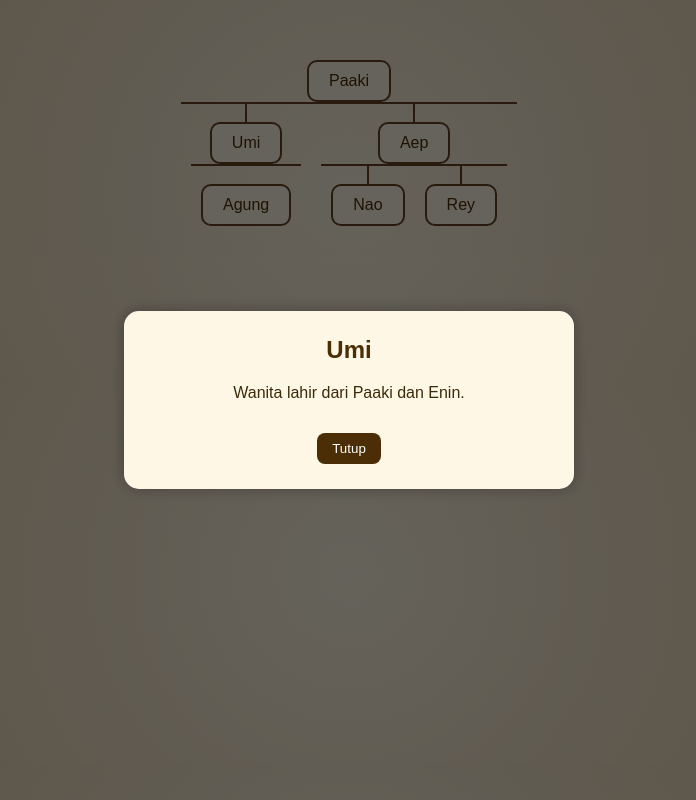
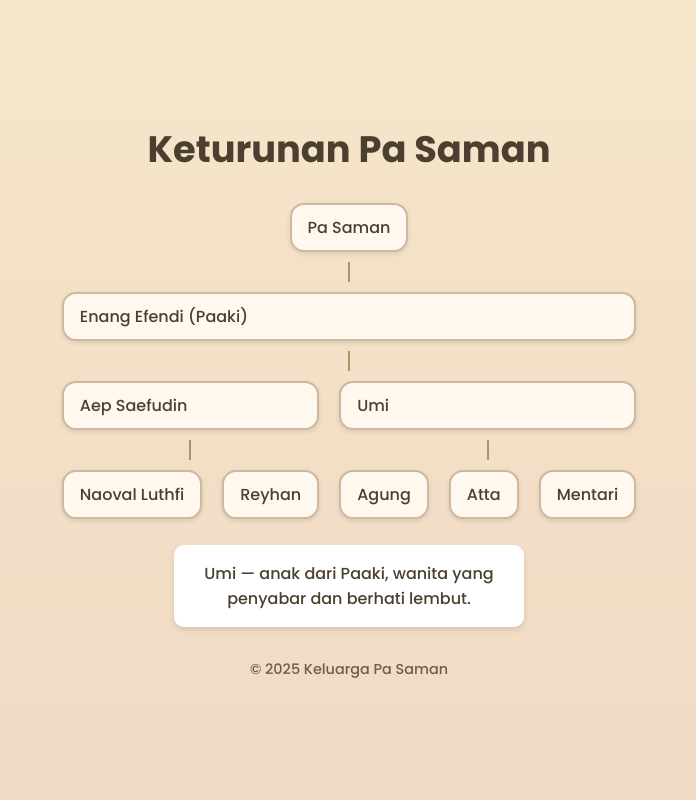
Before and after one commit to reyhannf/tespoi, a plain HTML site: page index.html in a window 1280 px wide. Both pictures are taken after a click on the element "Umi". Shown: the whole page, without its empty margins (291-987 px from the left). Drawn offline with Linux system fonts and the light colour scheme.

Commit message:
Update index.html

```diff
--- a/index.html
+++ b/index.html
@@ -3,239 +3,162 @@
 <head>
   <meta charset="UTF-8">
   <meta name="viewport" content="width=device-width, initial-scale=1.0">
-  <title>Pohon Keluarga - Keturunan</title>
+  <title>Keturunan Pa Saman</title>
+  <link href="https://fonts.googleapis.com/css2?family=Poppins:wght@300;500;700&display=swap" rel="stylesheet">
   <style>
-    body {
+    * {
+      box-sizing: border-box;
       margin: 0;
+      padding: 0;
       font-family: 'Poppins', sans-serif;
-      background: radial-gradient(circle at center, #fdf6e3, #e0c9a6);
-      overflow-x: hidden;
     }
 
-    /* Intro animasi */
-    .intro {
+    body {
+      background: linear-gradient(180deg, #f5e6ca, #f1dac4);
+      color: #4b3f2f;
+      min-height: 100vh;
       display: flex;
+      flex-direction: column;
+      align-items: center;
       justify-content: center;
-      align-items: center;
-      height: 100vh;
-      font-size: 3rem;
-      color: #4b2e05;
-      font-weight: bold;
-      opacity: 0;
-      animation: fadeIn 2s forwards;
+      overflow-x: hidden;
+      padding: 2rem;
     }
 
-    @keyframes fadeIn {
-      to { opacity: 1; }
+    h1 {
+      font-size: 2.3rem;
+      margin-bottom: 1rem;
+      animation: fadeInDown 1.5s ease;
     }
 
-    .tree-container {
-      display: none;
-      text-align: center;
-      padding: 40px 10px;
-    }
-
-    /* Bagan keluarga */
     .tree {
       display: flex;
       flex-direction: column;
       align-items: center;
+      animation: fadeIn 2s ease;
+    }
+
+    .member {
+      background: #fff8ef;
+      border: 2px solid #d0b79f;
+      border-radius: 14px;
+      padding: 10px 16px;
+      margin: 10px;
+      box-shadow: 0 2px 5px rgba(0,0,0,0.1);
+      cursor: pointer;
+      transition: all 0.3s ease;
+    }
+
+    .member:hover {
+      background: #fdf1e1;
+      transform: scale(1.05);
+    }
+
+    .children {
+      display: flex;
+      justify-content: center;
+      flex-wrap: wrap;
       position: relative;
     }
 
-    .tree ul {
-      padding: 0;
-      margin: 0;
-      list-style: none;
-      position: relative;
-      display: flex;
-      justify-content: center;
-    }
-
-    .tree li {
-      position: relative;
-      margin: 20px 10px;
-      text-align: center;
-    }
-
-    .tree li::before {
-      content: '';
-      position: absolute;
-      top: -20px;
-      left: 50%;
+    .line {
       width: 2px;
       height: 20px;
-      background: #654321;
-      transform: translateX(-50%);
-    }
-
-    .tree ul::before {
-      content: '';
-      position: absolute;
-      top: 0;
-      left: 0;
-      right: 0;
-      height: 2px;
-      background: #654321;
-    }
-
-    .tree ul:only-child::before,
-    .tree li:only-child::before {
-      display: none;
-    }
-
-    .node {
-      display: inline-block;
-      padding: 10px 20px;
-      background: #fff7e6;
-      border: 2px solid #654321;
-      border-radius: 10px;
-      cursor: pointer;
-      transition: 0.3s;
-      font-weight: 500;
-      color: #4b2e05;
-    }
-
-    .node:hover {
-      background: #ffe9b3;
-      transform: scale(1.05);
+      background: #b0926a;
+      margin: auto;
+      animation: grow 1s ease;
     }
 
     footer {
-      text-align: center;
-      margin-top: 40px;
+      margin-top: 2rem;
       font-size: 0.9rem;
-      color: #5e4520;
+      opacity: 0.8;
     }
 
-    /* Popup */
-    .popup {
-      display: none;
-      position: fixed;
-      top: 0; left: 0;
-      width: 100%; height: 100%;
-      background: rgba(0,0,0,0.6);
-      justify-content: center;
-      align-items: center;
-      z-index: 100;
+    @keyframes fadeInDown {
+      0% { opacity: 0; transform: translateY(-20px); }
+      100% { opacity: 1; transform: translateY(0); }
     }
 
-    .popup-content {
-      background: #fff7e6;
-      border-radius: 15px;
-      padding: 25px;
-      width: 80%;
-      max-width: 400px;
-      box-shadow: 0 0 15px rgba(0,0,0,0.3);
-      text-align: center;
-      animation: zoomIn 0.3s ease;
+    @keyframes fadeIn {
+      from { opacity: 0; }
+      to { opacity: 1; }
     }
 
-    @keyframes zoomIn {
-      from { transform: scale(0.8); opacity: 0; }
-      to { transform: scale(1); opacity: 1; }
+    @keyframes grow {
+      from { height: 0; }
+      to { height: 20px; }
     }
 
-    .popup-content h2 {
-      margin-top: 0;
-      color: #4b2e05;
-    }
-
-    .popup-content p {
-      color: #3a2a09;
-      font-size: 1rem;
-    }
-
-    .close-btn {
-      background: #4b2e05;
-      color: #fff;
-      border: none;
-      padding: 8px 15px;
-      border-radius: 8px;
-      margin-top: 15px;
-      cursor: pointer;
-    }
-
-    .close-btn:hover {
-      background: #6d4308;
+    .desc {
+      display: none;
+      background: #fff;
+      border-radius: 10px;
+      padding: 1rem;
+      margin-top: 1rem;
+      box-shadow: 0 3px 6px rgba(0,0,0,0.1);
+      max-width: 350px;
+      text-align: center;
+      animation: fadeIn 0.5s ease;
     }
   </style>
 </head>
 <body>
+  <h1>Keturunan Pa Saman</h1>
 
-  <div class="intro">Keturunan</div>
-
-  <div class="tree-container">
-    <div class="tree">
-      <ul>
-        <li>
-          <div class="node" data-name="Paaki">Paaki</div>
-          <ul>
-            <li>
-              <div class="node" data-name="Umi">Umi</div>
-              <ul>
-                <li><div class="node" data-name="Agung">Agung</div></li>
-              </ul>
-            </li>
-            <li>
-              <div class="node" data-name="Aep">Aep</div>
-              <ul>
-                <li><div class="node" data-name="Nao">Nao</div></li>
-                <li><div class="node" data-name="Rey">Rey</div></li>
-              </ul>
-            </li>
-          </ul>
-        </li>
-      </ul>
-    </div>
-    <footer>© 2025 Keluarga Paaki</footer>
-  </div>
-
-  <!-- POPUP -->
-  <div class="popup" id="popup">
-    <div class="popup-content">
-      <h2 id="popup-name"></h2>
-      <p id="popup-desc"></p>
-      <button class="close-btn" onclick="closePopup()">Tutup</button>
+  <div class="tree">
+    <div class="member" onclick="showDesc('paSaman')">Pa Saman</div>
+    <div class="line"></div>
+    <div class="children">
+      <div>
+        <div class="member" onclick="showDesc('paaki')">Enang Efendi (Paaki)</div>
+        <div class="line"></div>
+        <div class="children">
+          <div>
+            <div class="member" onclick="showDesc('aep')">Aep Saefudin</div>
+            <div class="line"></div>
+            <div class="children">
+              <div class="member" onclick="showDesc('naoval')">Naoval Luthfi</div>
+              <div class="member" onclick="showDesc('reyhan')">Reyhan</div>
+            </div>
+          </div>
+          <div>
+            <div class="member" onclick="showDesc('umi')">Umi</div>
+            <div class="line"></div>
+            <div class="children">
+              <div class="member" onclick="showDesc('agung')">Agung</div>
+              <div class="member" onclick="showDesc('atta')">Atta</div>
+              <div class="member" onclick="showDesc('mentari')">Mentari</div>
+            </div>
+          </div>
+        </div>
+      </div>
     </div>
   </div>
 
+  <div id="descBox" class="desc"></div>
+
+  <footer>© 2025 Keluarga Pa Saman</footer>
+
   <script>
-    const data = {
-      "Paaki": "Seorang kakek mantan RW daerah Gang Kelinci, sosoknya sangat mulia.",
-      "Umi": "Wanita lahir dari Paaki dan Enin.",
-      "Agung": "Putra dari Umi.",
-      "Aep": "Laki-laki, abang dari Umi.",
-      "Nao": "Anak dari Aep.",
-      "Rey": "Orang sigma 😎."
+    const descData = {
+      paSaman: "Pa Saman — buyut keluarga besar yang menjadi akar dari keturunan ini, sosok bijaksana dan penuh wibawa.",
+      paaki: "Enang Efendi (Paaki) — anak dari Pa Saman, dikenal sebagai orang yang sangat mulia dan dermawan.",
+      aep: "Aep Saefudin — anak dari Paaki, sosok ayah yang pekerja keras dan penyayang.",
+      naoval: "Naoval Luthfi — keturunan muda keluarga, pribadi kalem dan cerdas.",
+      reyhan: "Reyhan — penerus generasi yang berjiwa kreatif dan 'sigma'.",
+      umi: "Umi — anak dari Paaki, wanita yang penyabar dan berhati lembut.",
+      agung: "Agung — anak dari Umi, dikenal ramah dan penuh semangat.",
+      atta: "Atta — pribadi yang ceria dan pintar bergaul.",
+      mentari: "Mentari — pembawa cahaya dan keceriaan di keluarga."
     };
 
-    setTimeout(() => {
-      document.querySelector('.intro').style.display = 'none';
-      document.querySelector('.tree-container').style.display = 'block';
-    }, 2500);
-
-    const popup = document.getElementById('popup');
-    const popupName = document.getElementById('popup-name');
-    const popupDesc = document.getElementById('popup-desc');
-
-    document.querySelectorAll('.node').forEach(node => {
-      node.addEventListener('click', () => {
-        const name = node.getAttribute('data-name');
-        popupName.textContent = name;
-        popupDesc.textContent = data[name] || "Belum ada deskripsi.";
-        popup.style.display = 'flex';
-      });
-    });
-
-    function closePopup() {
-      popup.style.display = 'none';
+    function showDesc(key) {
+      const box = document.getElementById("descBox");
+      box.innerHTML = descData[key] || "Tidak ada keterangan.";
+      box.style.display = "block";
+      box.scrollIntoView({ behavior: "smooth", block: "center" });
     }
-
-    popup.addEventListener('click', e => {
-      if (e.target === popup) closePopup();
-    });
   </script>
-
 </body>
 </html>
```
